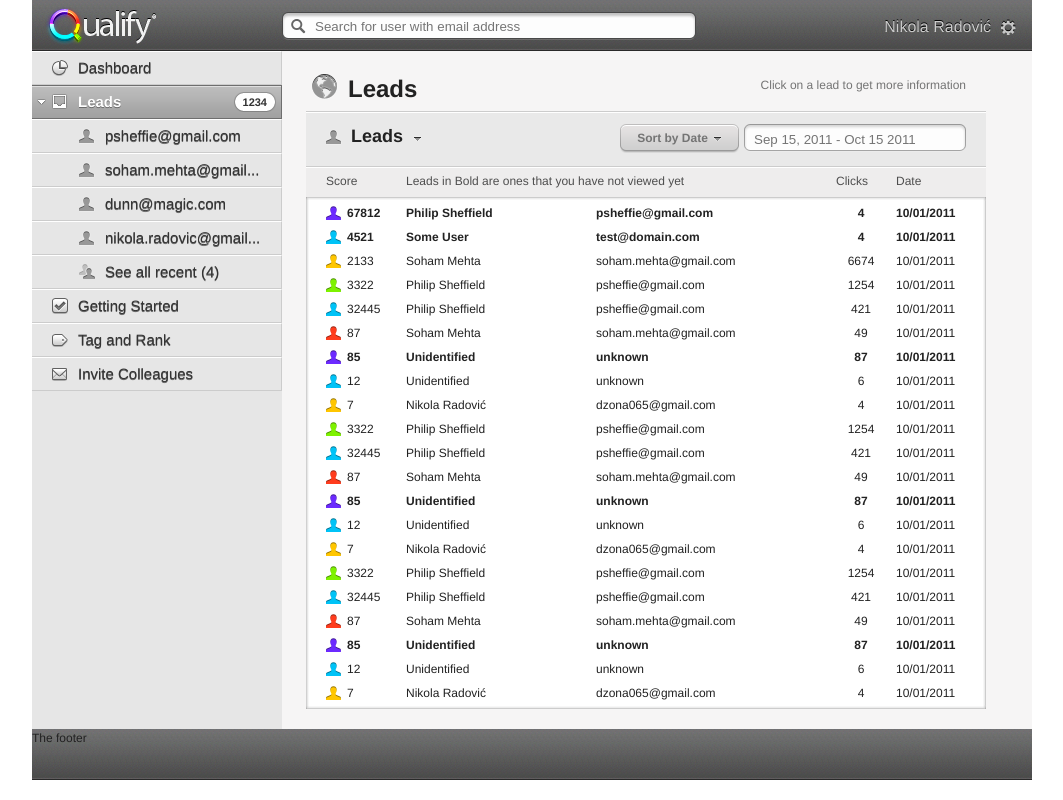
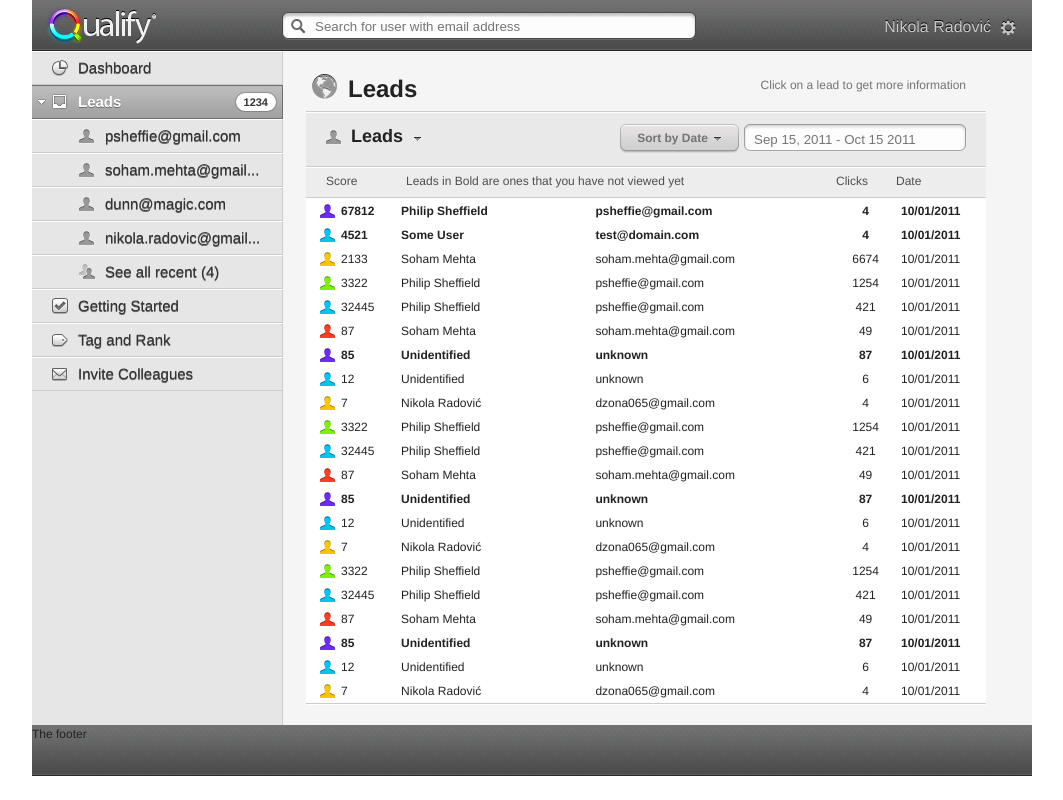
Before and after one commit to vprorok/dzona065, a PHP site: page /leads.php in a window 1280 px wide. Shown: the whole page, without its empty margins (108-1171 px from the left). Run offline with PHP 8.4, Linux system fonts and the light colour scheme.

Commit message:
small css-html changes

```diff
--- a/css/blueprint/screen.css
+++ b/css/blueprint/screen.css
@@ -227,7 +227,7 @@ ul.dd-button-list li a:hover{
 }
 
 /* grid.css */
-.container {width:1000px;margin:0 auto; background: #e6e6e6;}
+.container {position:relative; width:1000px;margin:0 auto; background: #e6e6e6;}
 .showgrid {background:url(src/grid.png);}
 .column, .span-1, .span-2, .span-3, .span-4, .span-5, .span-6, .span-7, .span-8, .span-9, .span-10, .span-11, .span-12, .span-13, .span-14, .span-15, .span-16, .span-17, .span-18, .span-19, .span-20, .span-21, .span-22, .span-23, .span-24 {float:left;margin-right:10px;}
 .last {margin-right:0;}
@@ -245,8 +245,9 @@ ul.dd-button-list li a:hover{
     background: url(../assets/header_bg.png) repeat-x;
     margin:0px;
     display:inline;
+}
 
-}
+.span-24 a {cursor: pointer;}
 
 .headerImage{
     background: url(../assets/header_logo.png) no-repeat;
@@ -293,6 +294,17 @@ ul.dd-button-list li a:hover{
 
 .header_settings{
     margin-left: 5px;
+}
+
+/* FOOTER */
+.footer{
+    position:fixed;
+    bottom:0px;
+    width:1000px;
+    height: 51px;
+    background: url(../assets/header_bg.png) repeat-x;
+    margin:0px;
+    display:inline;
 }
 
 /* USER SETTINGS DROPDOWN LIST*/
@@ -364,15 +376,20 @@ ul.dd-button-list li a:hover{
 
 /* LEFT */
 .span-6 {
+    position: absolute;
+    top:51px;
+    left:0px;
+    border-right:1px solid #cccccc;
+    margin-right:-1px;
+    bottom:51px;
     width:250px;
     background: #e6e6e6;
     margin:0px;
-    height:100%;
 }
 
 /* MENU */
 .span-6 ul {list-style-type: none; vertical-align: middle; margin-top: -30px;}
-.span-6 ul, ol {margin: 0px; padding: 0px;}
+.span-6 ul, ol {margin:0px; padding:0px; *margin-top:-18px;}
 .span-6 ul li {
     list-style-type: none;
     vertical-align: middle;
@@ -382,8 +399,7 @@ ul.dd-button-list li a:hover{
     border-right: 1px solid #cccccc;
     border-left: none;
     height: 32px;
-    width: 249px;
-    margin: 0px;
+    margin: 0px -1px 0px 0px;
     color: #333333;
 }
 
@@ -519,7 +535,7 @@ ul.dd-button-list li a:hover{
 
 .span-6 ul li.active div.dashboard-icon{ background-position:0px -16px;}
 .span-6 ul li.active div.leads-icon{ background-position:0px -16px;}
-.span-6 ul li.active div.ledas-email-icon{ background-position:0px -16px;}
+.span-6 ul li.active div.leads-email-icon{ background-position:0px -16px;}
 .span-6 ul li.active div.leads-more-icon{ background-position:0px -16px;}
 .span-6 ul li.active div.getting_started-icon{ background-position:0px -16px;}
 .span-6 ul li.active div.tag_and_rank-icon{ background-position:0px -16px;}
@@ -530,6 +546,7 @@ ul.dd-button-list li a:hover{
 
 /* CONTENT */
 .span-19 {
+    float:right;
     width:680px;
     margin:0px;
     background: #f6f5f5;
@@ -629,17 +646,17 @@ td.score {width:59px; padding-left:35px;}
 
 #leads-content td.clicks {width:70px; text-align: center;}
 #leads-content td.date {width:84px;}
-#leads-content td.leads-col-1 {width:190px;}
-#leads-content td.leads-col-2 {width:230px;}
+#leads-content td.leads-col-1 {width:192px;}
+#leads-content td.leads-col-2 {width:232px;}
 
 #leads-list-content td.score {width:32px; padding-left:35px;}
 #leads-list-content td.clicks {width:58px; text-align: center;}
 #leads-list-content td.date {width:171px;}
-#leads-list-content td.leads-col-1 {width:153px;}
-#leads-list-content td.leads-col-2 {width:227px;}
+#leads-list-content td.leads-col-1 {width:155px;}
+#leads-list-content td.leads-col-2 {width:229px;}
 
-#tag-and-rank-content td.leads-col-1 {width:154px;}
-#tag-and-rank-content td.leads-col-2 {width:430px;}
+#tag-and-rank-content td.leads-col-1 {width:156px;}
+#tag-and-rank-content td.leads-col-2 {width:432px;}
 
 #leads-content {background-color: #ffffff;}
 /* FOOTER */
--- a/leads-graph.php
+++ b/leads-graph.php
@@ -12,7 +12,7 @@
     <body>
         <div class="container">
             <div class="span-24">
-                <div class="headerImage"></div>
+                <a href="index.php"><div class="headerImage"></div></a>
                 <div id="searchwrapper">
                     <form action="#">
                         <input type="image" src="css/assets/15x15_search_icon.png" class="searchbox_submit" value="" />
--- a/leads-timeline.php
+++ b/leads-timeline.php
@@ -13,7 +13,7 @@
     <body>
         <div class="container">
             <div class="span-24">
-                <div class="headerImage"></div>
+                <a href="index.php"><div class="headerImage"></div></a>
                 <div id="searchwrapper">
                     <form action="#">
                         <input type="image" src="css/assets/15x15_search_icon.png" class="searchbox_submit" value="" />
--- a/leads.php
+++ b/leads.php
@@ -12,7 +12,7 @@
     <body>
         <div class="container">
             <div class="span-24">
-                <div class="headerImage"></div>
+                <a href="index.php"><div class="headerImage"></div></a>
                 <div id="searchwrapper">
                     <form action="#">
                         <input type="image" src="css/assets/15x15_search_icon.png" class="searchbox_submit" value="" />
@@ -81,8 +81,9 @@
                             </div>
                         </div>
                     </div>
+                    <div class="horisontal-line">&nbsp;</div>
                     <table id="leads-content" cellpadding="0" cellspacing="0">
-                        <thead>
+<!--                        <thead>
                             <tr>
                                 <th scope="col" class="left-corner"></th>
                                 <th scope="col" colspan="7" class="up-frame"></th>
@@ -95,241 +96,242 @@
                                 <td scope="col" colspan="7" class="bottom-frame"></td>
                                 <td scope="col" class="right-corner"></td>
                             </tr>
-                        </tfoot>
+                        </tfoot>-->
                         <tbody>
                             <tr class="row bold">
-                                <td class="first-col"></td>
-                                <td class="col-separator"></td>
+
+
                                 <td class="score lead-purple bg-pos-6">67812</td>
                                 <td class="leads-col-1">Philip Sheffield</td>
                                 <td class="leads-col-2">psheffie@gmail.com</td>
                                 <td class="clicks">4</td>
                                 <td class="date">10/01/2011</td>
-                                <td class="col-separator"></td>
-                                <td class="last-col"></td>
+
+
                             </tr>
                             <tr class="row bold">
-                                <td class="first-col"></td>
-                                <td class="col-separator"></td>
+
+
                                 <td class="score lead-blue bg-pos-6">4521</td>
                                 <td class="leads-col-1">Some User</td>
                                 <td class="leads-col-2">test@domain.com</td>
                                 <td class="clicks">4</td>
                                 <td class="date">10/01/2011</td>
-                                <td class="col-separator"></td>
-                                <td class="last-col"></td>
+
+
                             </tr>
                             <tr class="row">
-                                <td class="first-col"></td>
-                                <td class="col-separator"></td>
+
+
                                 <td class="score lead-yellow bg-pos-6">2133</td>
                                 <td class="leads-col-1">Soham Mehta</td>
                                 <td class="leads-col-2">soham.mehta@gmail.com</td>
                                 <td class="clicks">6674</td>
                                 <td class="date">10/01/2011</td>
-                                <td class="col-separator"></td>
-                                <td class="last-col"></td>
+
+
                             </tr>
                             <tr class="row">
-                                <td class="first-col"></td>
-                                <td class="col-separator"></td>
+
+
                                 <td class="score lead-green bg-pos-6">3322</td>
                                 <td class="leads-col-1">Philip Sheffield</td>
                                 <td class="leads-col-2">psheffie@gmail.com</td>
                                 <td class="clicks">1254</td>
                                 <td class="date">10/01/2011</td>
-                                <td class="col-separator"></td>
-                                <td class="last-col"></td>
+
+
                             </tr>
                             <tr class="row">
-                                <td class="first-col"></td>
-                                <td class="col-separator"></td>
+
+
                                 <td class="score lead-blue bg-pos-6">32445</td>
                                 <td class="leads-col-1">Philip Sheffield</td>
                                 <td class="leads-col-2">psheffie@gmail.com</td>
                                 <td class="clicks">421</td>
                                 <td class="date">10/01/2011</td>
-                                <td class="col-separator"></td>
-                                <td class="last-col"></td>
+
+
                             </tr>
                             <tr class="row">
-                                <td class="first-col"></td>
-                                <td class="col-separator"></td>
+
+
                                 <td class="score lead-red bg-pos-6">87</td>
                                 <td class="leads-col-1">Soham Mehta</td>
                                 <td class="leads-col-2">soham.mehta@gmail.com</td>
                                 <td class="clicks">49</td>
                                 <td class="date">10/01/2011</td>
-                                <td class="col-separator"></td>
-                                <td class="last-col"></td>
+
+
                             </tr>
                             <tr class="row bold">
-                                <td class="first-col"></td>
-                                <td class="col-separator"></td>
+
+
                                 <td class="score lead-purple bg-pos-6">85</td>
                                 <td class="leads-col-1">Unidentified</td>
                                 <td class="leads-col-2">unknown</td>
                                 <td class="clicks">87</td>
                                 <td class="date">10/01/2011</td>
-                                <td class="col-separator"></td>
-                                <td class="last-col"></td>
+
+
                             </tr>
                             <tr class="row">
-                                <td class="first-col"></td>
-                                <td class="col-separator"></td>
+
+
                                 <td class="score lead-blue bg-pos-6">12</td>
                                 <td class="leads-col-1">Unidentified</td>
                                 <td class="leads-col-2">unknown</td>
                                 <td class="clicks">6</td>
                                 <td class="date">10/01/2011</td>
-                                <td class="col-separator"></td>
-                                <td class="last-col"></td>
+
+
                             </tr>
                             <tr class="row">
-                                <td class="first-col"></td>
-                                <td class="col-separator"></td>
+
+
                                 <td class="score lead-yellow bg-pos-6">7</td>
                                 <td class="leads-col-1">Nikola Radović</td>
                                 <td class="leads-col-2">dzona065@gmail.com</td>
                                 <td class="clicks">4</td>
                                 <td class="date">10/01/2011</td>
-                                <td class="col-separator"></td>
-                                <td class="last-col"></td>
+
+
                             </tr>
                             <tr class="row">
-                                <td class="first-col"></td>
-                                <td class="col-separator"></td>
+
+
                                 <td class="score lead-green bg-pos-6">3322</td>
                                 <td class="leads-col-1">Philip Sheffield</td>
                                 <td class="leads-col-2">psheffie@gmail.com</td>
                                 <td class="clicks">1254</td>
                                 <td class="date">10/01/2011</td>
-                                <td class="col-separator"></td>
-                                <td class="last-col"></td>
+
+
                             </tr>
                             <tr class="row">
-                                <td class="first-col"></td>
-                                <td class="col-separator"></td>
+
+
                                 <td class="score lead-blue bg-pos-6">32445</td>
                                 <td class="leads-col-1">Philip Sheffield</td>
                                 <td class="leads-col-2">psheffie@gmail.com</td>
                                 <td class="clicks">421</td>
                                 <td class="date">10/01/2011</td>
-                                <td class="col-separator"></td>
-                                <td class="last-col"></td>
+
+
                             </tr>
                             <tr class="row">
-                                <td class="first-col"></td>
-                                <td class="col-separator"></td>
+
+
                                 <td class="score lead-red bg-pos-6">87</td>
                                 <td class="leads-col-1">Soham Mehta</td>
                                 <td class="leads-col-2">soham.mehta@gmail.com</td>
                                 <td class="clicks">49</td>
                                 <td class="date">10/01/2011</td>
-                                <td class="col-separator"></td>
-                                <td class="last-col"></td>
+
+
                             </tr>
                             <tr class="row bold">
-                                <td class="first-col"></td>
-                                <td class="col-separator"></td>
+
+
                                 <td class="score lead-purple bg-pos-6">85</td>
                                 <td class="leads-col-1">Unidentified</td>
                                 <td class="leads-col-2">unknown</td>
                                 <td class="clicks">87</td>
                                 <td class="date">10/01/2011</td>
-                                <td class="col-separator"></td>
-                                <td class="last-col"></td>
+
+
                             </tr>
                             <tr class="row">
-                                <td class="first-col"></td>
-                                <td class="col-separator"></td>
+
+
                                 <td class="score lead-blue bg-pos-6">12</td>
                                 <td class="leads-col-1">Unidentified</td>
                                 <td class="leads-col-2">unknown</td>
                                 <td class="clicks">6</td>
                                 <td class="date">10/01/2011</td>
-                                <td class="col-separator"></td>
-                                <td class="last-col"></td>
+
+
                             </tr>
                             <tr class="row">
-                                <td class="first-col"></td>
-                                <td class="col-separator"></td>
+
+
                                 <td class="score lead-yellow bg-pos-6">7</td>
                                 <td class="leads-col-1">Nikola Radović</td>
                                 <td class="leads-col-2">dzona065@gmail.com</td>
                                 <td class="clicks">4</td>
                                 <td class="date">10/01/2011</td>
-                                <td class="col-separator"></td>
-                                <td class="last-col"></td>
+
+
                             </tr>
                             <tr class="row">
-                                <td class="first-col"></td>
-                                <td class="col-separator"></td>
+
+
                                 <td class="score lead-green bg-pos-6">3322</td>
                                 <td class="leads-col-1">Philip Sheffield</td>
                                 <td class="leads-col-2">psheffie@gmail.com</td>
                                 <td class="clicks">1254</td>
                                 <td class="date">10/01/2011</td>
-                                <td class="col-separator"></td>
-                                <td class="last-col"></td>
+
+
                             </tr>
                             <tr class="row">
-                                <td class="first-col"></td>
-                                <td class="col-separator"></td>
+
+
                                 <td class="score lead-blue bg-pos-6">32445</td>
                                 <td class="leads-col-1">Philip Sheffield</td>
                                 <td class="leads-col-2">psheffie@gmail.com</td>
                                 <td class="clicks">421</td>
                                 <td class="date">10/01/2011</td>
-                                <td class="col-separator"></td>
-                                <td class="last-col"></td>
+
+
                             </tr>
                             <tr class="row">
-                                <td class="first-col"></td>
-                                <td class="col-separator"></td>
+
+
                                 <td class="score lead-red bg-pos-6">87</td>
                                 <td class="leads-col-1">Soham Mehta</td>
                                 <td class="leads-col-2">soham.mehta@gmail.com</td>
                                 <td class="clicks">49</td>
                                 <td class="date">10/01/2011</td>
-                                <td class="col-separator"></td>
-                                <td class="last-col"></td>
+
+
                             </tr>
                             <tr class="row bold">
-                                <td class="first-col"></td>
-                                <td class="col-separator"></td>
+
+
                                 <td class="score lead-purple bg-pos-6">85</td>
                                 <td class="leads-col-1">Unidentified</td>
                                 <td class="leads-col-2">unknown</td>
                                 <td class="clicks">87</td>
                                 <td class="date">10/01/2011</td>
-                                <td class="col-separator"></td>
-                                <td class="last-col"></td>
+
+
                             </tr>
                             <tr class="row">
-                                <td class="first-col"></td>
-                                <td class="col-separator"></td>
+
+
                                 <td class="score lead-blue bg-pos-6">12</td>
                                 <td class="leads-col-1">Unidentified</td>
                                 <td class="leads-col-2">unknown</td>
                                 <td class="clicks">6</td>
                                 <td class="date">10/01/2011</td>
-                                <td class="col-separator"></td>
-                                <td class="last-col"></td>
+
+
                             </tr>
                             <tr class="row">
-                                <td class="first-col"></td>
-                                <td class="col-separator"></td>
+
+
                                 <td class="score lead-yellow bg-pos-6">7</td>
                                 <td class="leads-col-1">Nikola Radović</td>
                                 <td class="leads-col-2">dzona065@gmail.com</td>
                                 <td class="clicks">4</td>
                                 <td class="date">10/01/2011</td>
-                                <td class="col-separator"></td>
-                                <td class="last-col"></td>
+
+
                             </tr>
                         </tbody>
                     </table>
+                    <div class="horisontal-line">&nbsp;</div>
                 </div>
             </div>
             <div class="span-24">
```
Also changed, not shown: index.php (+44 -42 lines), leads-list.php (+43 -43 lines), tag-and-rank.php (+31 -31 lines), css/assets/31x81_chart.png, css/assets/31x81_tabular.png, css/assets/31x81_time.png, css/assets/31x81_time_ver2.png (added), css/assets/left_menu_hover.png, css/assets/left_menu_hover_bg.png.
